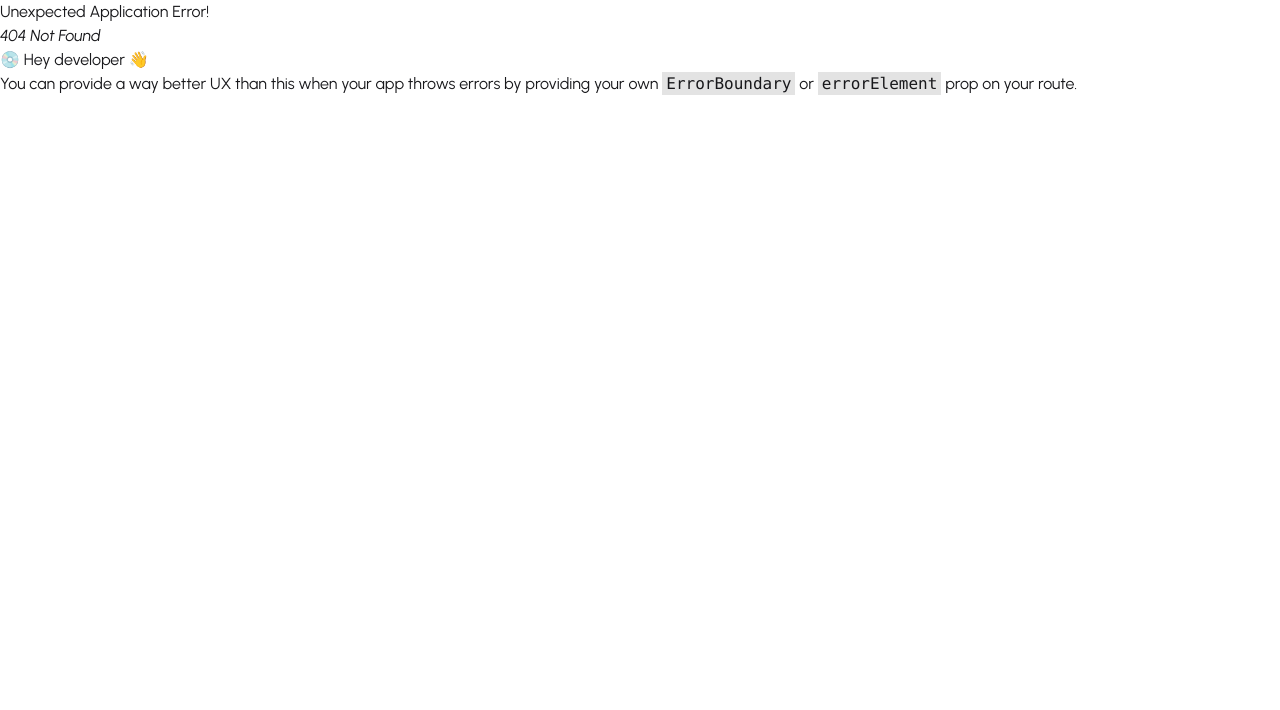
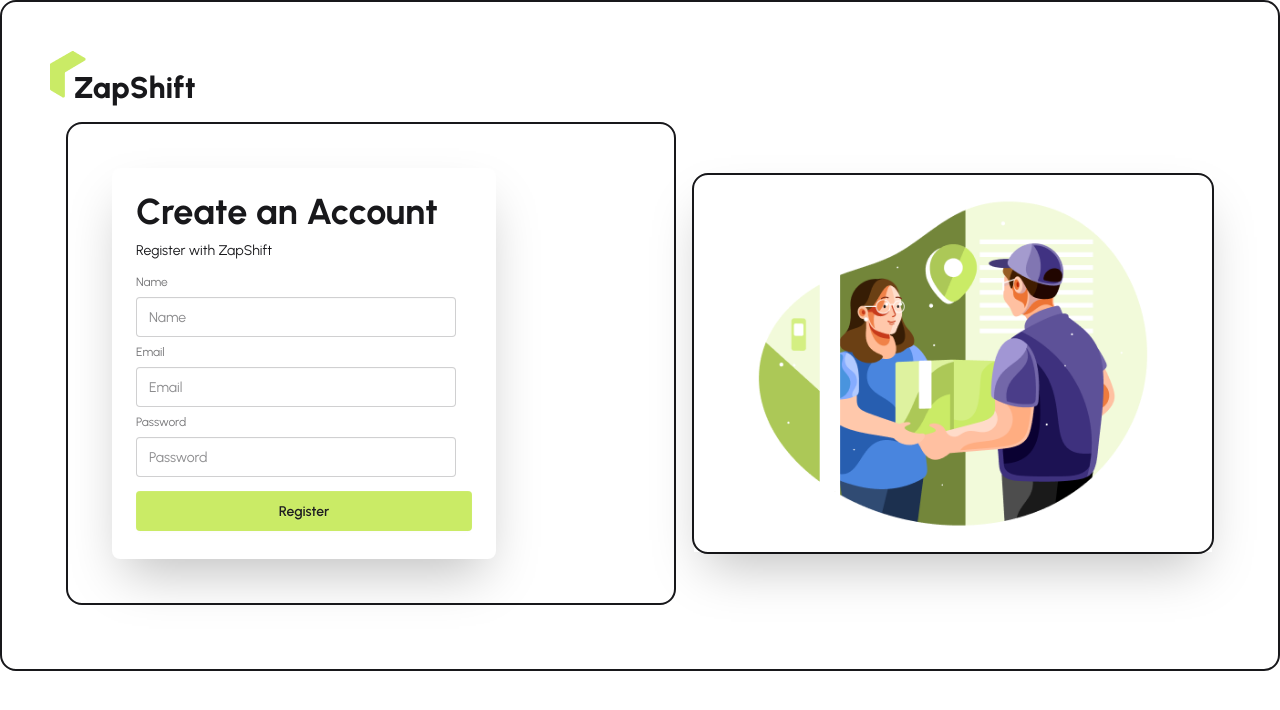
Before and after one commit to tanvirjem2/ZapShift_Client, a React (Vite) app: page /register in a window 1280 px wide. Before the commit this address had no page. Shown: the top 710 px of the page. Built offline with nearby package versions, Linux system fonts and the light colour scheme.

Commit message:
Register Form & Errors Handle Done With Reack Hook Form

```diff
--- a/src/layouts/AuthLayout.jsx
+++ b/src/layouts/AuthLayout.jsx
@@ -5,16 +5,16 @@ import ZapShift from '../pages/shared/ZapShift/ZapShift';
 
 const AuthLayout = () => {
     return (
-        <div className="p-12 bg-base-200">
+        <div className="p-12 border-2 rounded-2xl">
             <ZapShift />
             <div className="hero-content flex-col lg:flex-row-reverse">
-                <div className='flex-1 border-2'>
+                <div className='flex-1 border-2 rounded-2xl'>
                     <img
                         src={authImg}
                         className="shadow-2xl"
                     />
                 </div>
-                <div className='flex-1 border-2'>
+                <div className='flex-1 border-2 lg:p-11 rounded-2xl'>
                     <Outlet />
                 </div>
             </div>
--- a/src/pages/Authentication/Login/Login.jsx
+++ b/src/pages/Authentication/Login/Login.jsx
@@ -8,7 +8,7 @@ const Login = () => {
     const {
         register,
         handleSubmit,
-
+        formState: { errors }
     } = useForm();
 
     // -- pass the onSubmit in handleSubmit ---
@@ -17,12 +17,18 @@ const Login = () => {
 
     return (
         <div>
+            <h1 className='font-extrabold text-5xl'>Welcome Back</h1>
+            <p className='mb-5'>Login with ZapShift</p>
             <form onSubmit={handleSubmit(onSubmit)}>
                 <fieldset className="fieldset">
 
                     <label className="label">Email</label>
-                    <input type="email" {...register('email')}
+                    <input type="email" {...register('email', { required: true })}
                         className="input" placeholder="Email" />
+
+                    {errors.email?.type === "required" && (
+                        <span className='text-red-500'>This field is required</span>
+                    )}
 
                     <label className="label">Password</label>
                     <input
@@ -33,11 +39,19 @@ const Login = () => {
                         })}
                         className="input" placeholder="Password" />
 
+                    {errors.password?.type === "required" && (
+                        <span className='text-red-500'>This field is required</span>
+                    )}
+
+                    {errors.password?.type === "minLength" && (
+                        <span className='text-red-500'>Must Be 6 Characters</span>
+                    )}
+
                     <div><a className="link link-hover">Forgot password?</a></div>
 
-                    <button type='submit' className="btn btn-neutral mt-4">Login</button>
+                </fieldset>
+                <button className="btn text-[black] bg-[#CAEB66] mt-4">Login</button>
 
-                </fieldset>
             </form>
         </div>
     );
--- /dev/null
+++ b/src/pages/Authentication/Register/Register.jsx
@@ -0,0 +1,57 @@
+import React from 'react';
+import { useForm } from 'react-hook-form';
+
+const Register = () => {
+
+    const { register, handleSubmit, formState: { errors } } = useForm()
+
+    const onSubmit = (data) => {
+        console.log(data)
+    }
+
+    return (
+        <div className="card bg-base-100 w-full max-w-sm shrink-0 shadow-2xl">
+            <div className="card-body">
+                <h1 className="text-4xl font-bold">Create an Account</h1>
+                <p>Register with ZapShift</p>
+                <form onSubmit={handleSubmit(onSubmit)}>
+                    <fieldset className="fieldset">
+
+                        <label className="label">Name</label>
+                        <input type="name" className="input" placeholder="Name" />
+
+                        <label className="label">Email</label>
+                        <input type="email"  {...register("email", { required: true })}
+                            className="input" placeholder="Email" />
+
+                        {errors.email?.type === "required" && (
+                            <span className='text-red-500'>This field is required</span>
+                        )}
+
+                        <label className="label">Password</label>
+                        <input type="password" {...register("password", { required: true, minLength: 6 })}
+                            className="input" placeholder="Password" />
+
+                        {errors.password?.type === "required" && (
+                            <span className='text-red-500'>This field is required</span>
+                        )}
+
+                        {errors.password?.type === "minLength" && (
+                            <span className='text-red-500'>Must Be 6 Characters</span>
+                        )}
+
+                        <button
+                            className='btn p-4 border-none
+                        text-[#1F1F1F]
+                        bg-[#CAEB66]
+                        mt-2'>
+                            Register
+                        </button>
+                    </fieldset>
+                </form>
+            </div>
+        </div>
+    );
+};
+
+export default Register;
--- a/src/router/router.jsx
+++ b/src/router/router.jsx
@@ -3,6 +3,7 @@ import RootLayout from "../layouts/RootLayout";
 import Home from "../pages/Home/Home/Home";
 import AuthLayout from "../layouts/AuthLayout";
 import Login from "../pages/Authentication/Login/Login";
+import Register from "../pages/Authentication/Register/Register";
 
 export const router = createBrowserRouter([
     {
@@ -16,7 +17,7 @@ export const router = createBrowserRouter([
         ]
     },
 
-    // --- Login related Pages ---
+    // --- Login & Register related Pages ---
 
     {
         path: "/",
@@ -25,6 +26,10 @@ export const router = createBrowserRouter([
             {
                 path: "login",
                 Component: Login
+            },
+            {
+                path: "register",
+                Component: Register
             }
         ]
     }
```
